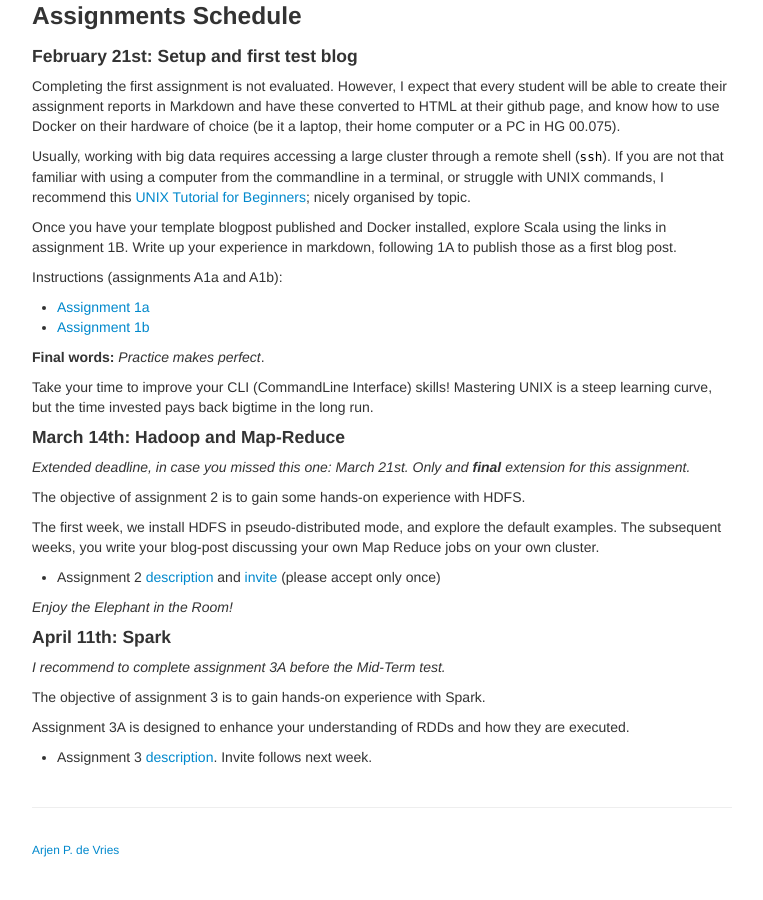
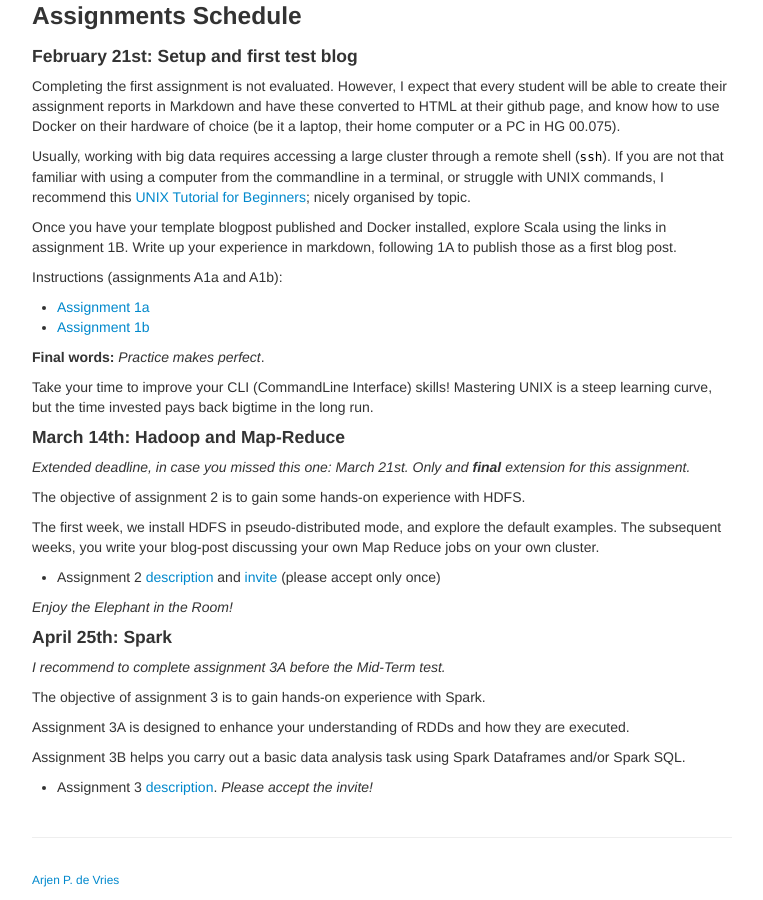
Before and after one commit to Thelukepet/course, a Jekyll site: the page built from index.md, in a window 1280 px wide and 900 px high, scrolled down 770 px. Shown: the whole window, without its empty margins (258-1021 px from the left). Built offline with Jekyll 4.4.1, drawn with Linux system fonts in a browser that asks for light colours; before the commit the page ends 1640 px from its top, so only the background shows below that.

Commit message:
Updated schedule

```diff
--- a/index.md
+++ b/index.md
@@ -78,7 +78,7 @@ The subsequent weeks, you write your blog-post discussing your own Map Reduce jo
 
 _Enjoy the Elephant in the Room!_
 
-#### April 11th: Spark
+#### April 25th: Spark
 
 _I recommend to complete assignment 3A before the Mid-Term test._
 
@@ -86,8 +86,6 @@ The objective of assignment 3 is to gain hands-on experience with Spark.
 
 Assignment 3A is designed to enhance your understanding of RDDs and how they are executed.
 
-<!--
 Assignment 3B helps you carry out a basic data analysis task using Spark Dataframes and/or Spark SQL.
--->
 
-* Assignment 3 [description](assignments/A3-spark.html). Invite follows next week.
+* Assignment 3 [description](assignments/A3-spark.html). _Please accept the invite!_
```
